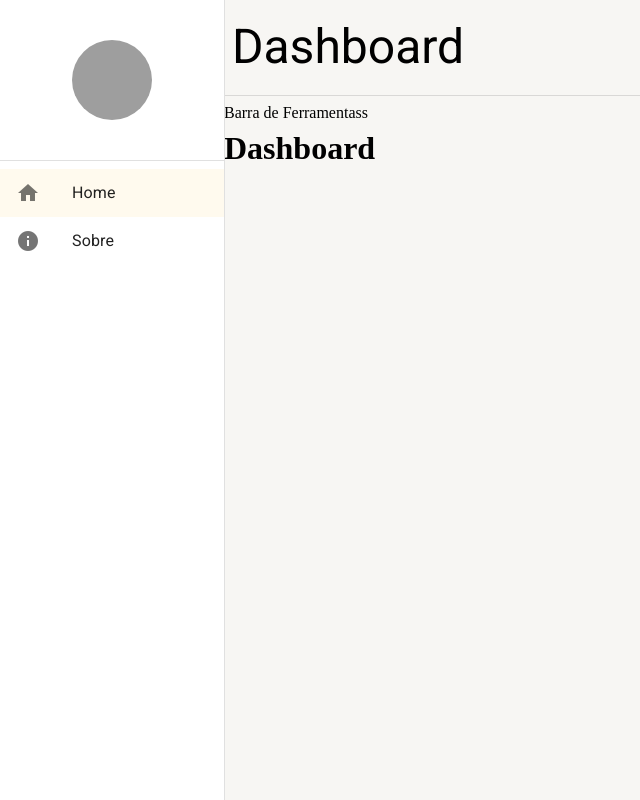
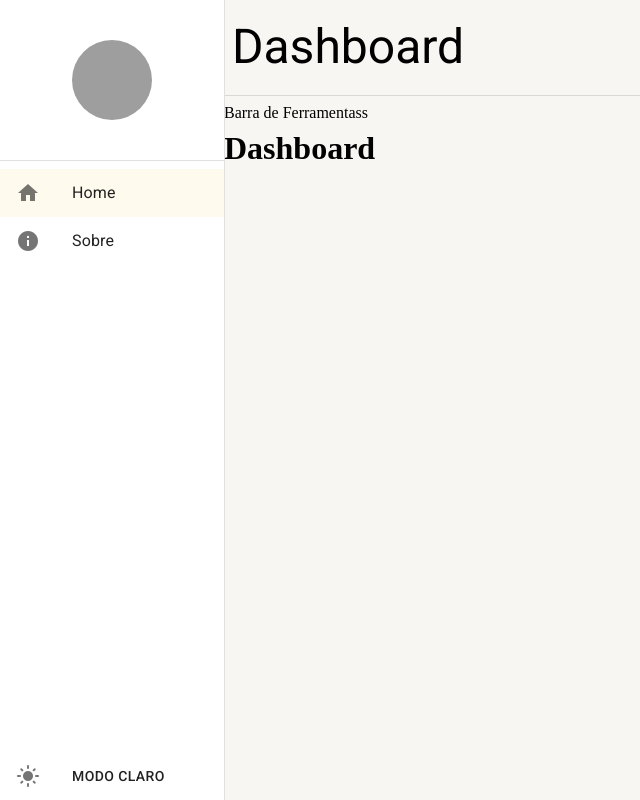
Before and after one commit to henriqueteixeiradev/react-materialui-typescript, a React (Create React App) app: page / in a window 1280 px wide. Shown: the whole page, without its empty margins (0-640 px from the left). Built offline with nearby package versions, Linux system fonts and the light colour scheme; grey boxes are pictures that could not be loaded.

Commit message:
feat: darmode light mode bujtton

```diff
--- a/src/shared/components/menu-lateral/MenuLateral.tsx
+++ b/src/shared/components/menu-lateral/MenuLateral.tsx
@@ -8,11 +8,12 @@ import {
   ListItemIcon,
   ListItemText,
   Theme,
+  Typography,
   useMediaQuery,
   useTheme,
 } from "@mui/material";
 import { Box } from "@mui/system";
-import { useDrawerContext } from "../../hooks";
+import { useAppThemeContext, useDrawerContext } from "../../hooks";
 import { useMatch, useNavigate, useResolvedPath } from "react-router-dom";
 
 type Props = {
@@ -50,6 +51,8 @@ const ListItemLink = ({ label, icon, to, onClick }: IListItemLinkProps) => {
 export function MenuLateral({ children }: Props) {
   const smDown = useMediaQuery((theme: Theme) => theme.breakpoints.down("sm"));
   const theme = useTheme();
+
+  const { toogleTheme } = useAppThemeContext();
 
   const { isDrawerOpen, toogleDrawerOpen, drawerOptions } = useDrawerContext();
 
@@ -103,6 +106,23 @@ export function MenuLateral({ children }: Props) {
             </List>
           </Box>
         </Box>
+
+        <ListItemButton onClick={toogleTheme}>
+          <ListItemIcon>
+            <Icon>
+              {theme.palette.mode === "dark" ? "dark_mode" : "light_mode"}
+            </Icon>
+          </ListItemIcon>
+          <ListItemText
+            primary={
+              theme.palette.mode === "dark" ? (
+                <Typography variant="button">Modo escuro</Typography>
+              ) : (
+                <Typography variant="button">Modo claro</Typography>
+              )
+            }
+          />
+        </ListItemButton>
       </Drawer>
 
       <Box
--- a/src/shared/themes/Dark.ts
+++ b/src/shared/themes/Dark.ts
@@ -21,4 +21,9 @@ export const DarkTheme = createTheme({
       paper: "#303134",
     },
   },
+  typography: {
+    allVariants: {
+      color: "white",
+    },
+  },
 });
```
